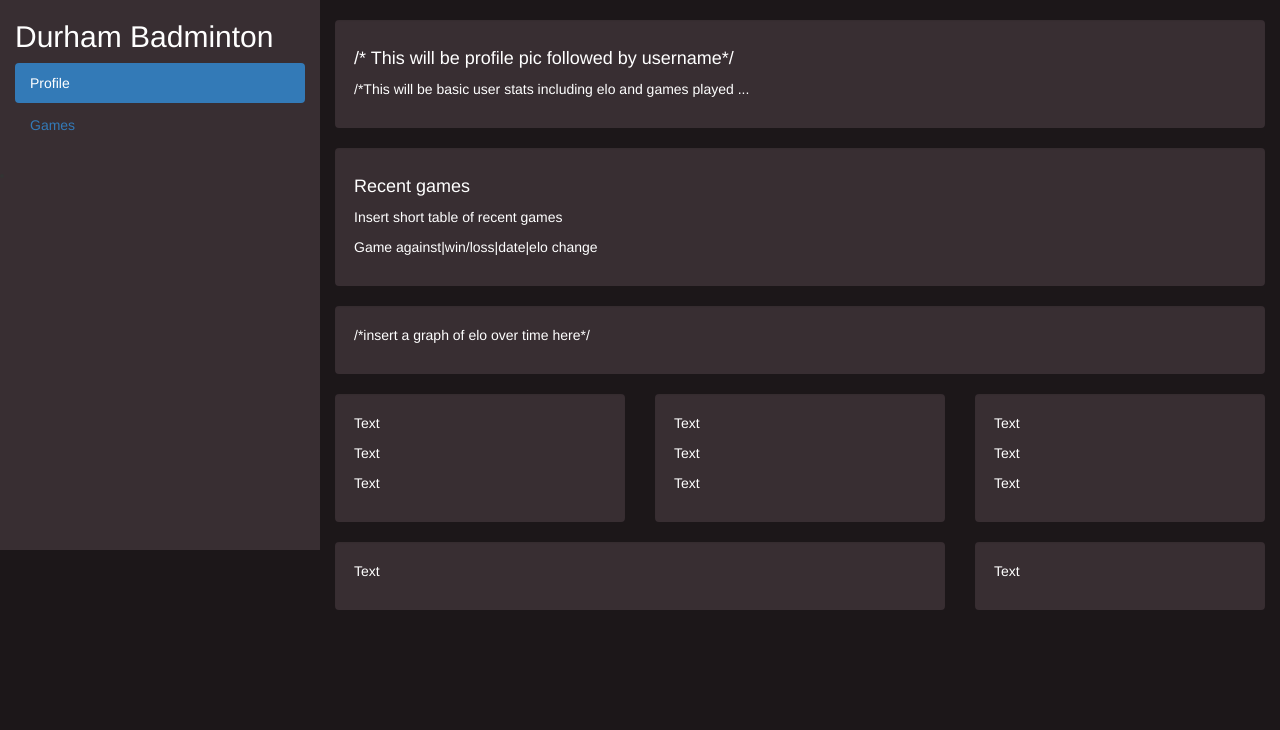
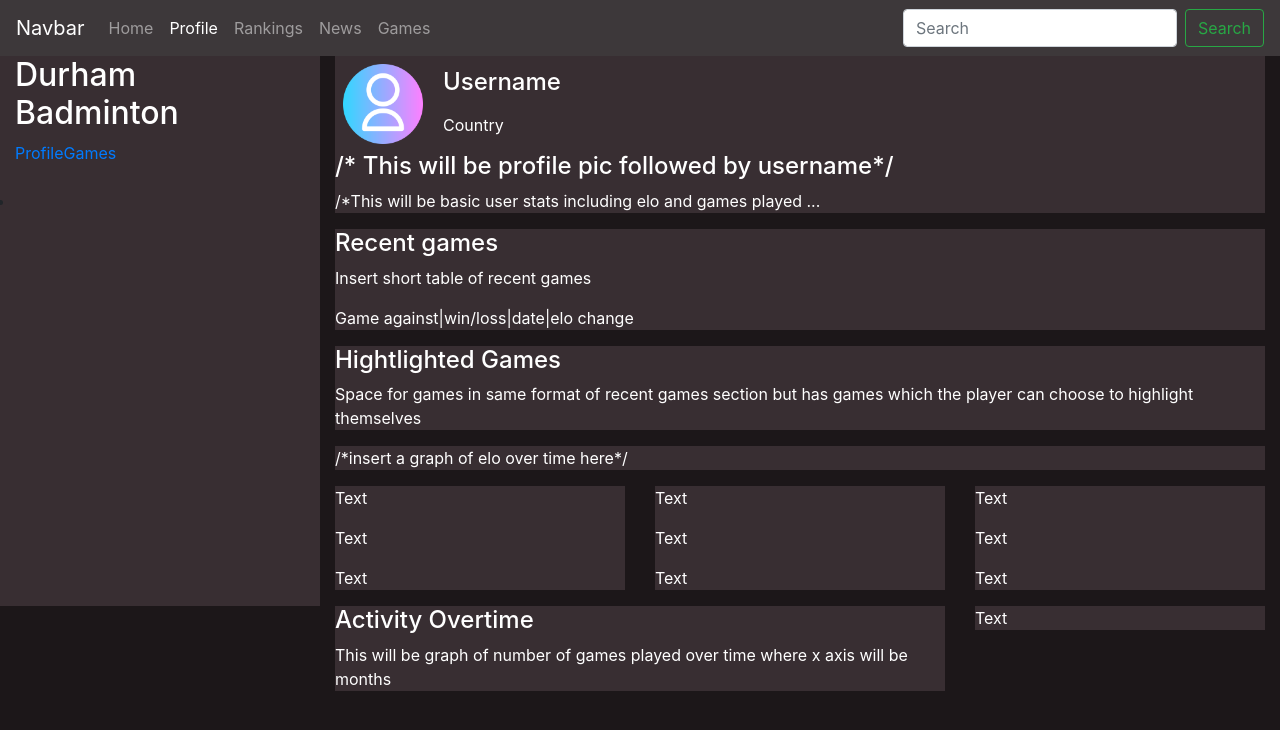
Before and after one commit to Shak1011/TKS-APP, a website: page index.html in a window 1280 px wide. Drawn offline with nearby package versions, Linux system fonts and the light colour scheme.

Commit message:
Small update to the user profile html

```diff
--- a/assets/css/index.css
+++ b/assets/css/index.css
@@ -14,6 +14,11 @@ h2 {
 h4 {
     color: #ffffff;
 }
+
+h7 {
+    color: white;
+}
+
 p {
    color: #ffffff;
 }
@@ -21,3 +26,7 @@ p {
     background-color: #382E32;
     border-width:0ex;
 }
+
+.navbar-bg-dark {
+    background-color: #3d383a;
+}
--- a/index.html
+++ b/index.html
@@ -4,9 +4,9 @@
   <title>Durham Badminton</title>
   <meta charset="utf-8">
   <meta name="viewport" content="width=device-width, initial-scale=1">
-  <link rel="stylesheet" href="https://maxcdn.bootstrapcdn.com/bootstrap/3.4.1/css/bootstrap.min.css">
+  <script src="//ajax.googleapis.com/ajax/libs/jquery/1.11.0/jquery.min.js"></script>
+  <link rel="stylesheet" href="assets/css/bootstrap.min.css">
   <link rel="stylesheet" href="/assets/css/index.css">
-  <script src="https://ajax.googleapis.com/ajax/libs/jquery/3.6.3/jquery.min.js"></script>
   <script src="/assets/js/bootstrap.min.js"></script>
   <style>
     /* Set height of the grid so .sidenav can be 100% (adjust as needed) */
@@ -15,24 +15,36 @@
 </head>
 <body>
 
-<nav class="navbar navbar-inverse visible-xs">
-  <div class="container-fluid">
-    <div class="navbar-header">
-      <button type="button" class="navbar-toggle" data-toggle="collapse" data-target="#myNavbar">
-        <span class="icon-bar"></span>
-        <span class="icon-bar"></span>
-        <span class="icon-bar"></span>
-      </button>
-      <a class="navbar-brand" href="#">Durham Badminton</a>
+  <nav class="navbar navbar-expand-lg navbar-dark navbar-bg-dark">
+    <a class="navbar-brand" href="#">Navbar</a>
+    <button class="navbar-toggler" type="button" data-toggle="collapse" data-target="#navbarSupportedContent" aria-controls="navbarSupportedContent" aria-expanded="false" aria-label="Toggle navigation">
+      <span class="navbar-toggler-icon"></span>
+    </button>
+
+    <div class="collapse navbar-collapse" id="navbarSupportedContent">
+      <ul class="navbar-nav mr-auto">
+        <li class="nav-item">
+          <a class="nav-link" href="#">Home <span class="sr-only">(current)</span></a>
+        </li>
+        <li class="nav-item active">
+          <a class="nav-link" href="#">Profile</a>
+        </li>
+        <li class="nav-item">
+          <a class="nav-link" href="#">Rankings</a>
+        </li>
+        <li class="nav-item">
+          <a class = "nav-link" href="#"> News</a>
+        </li>
+        <li class="nav-item">
+          <a class="nav-link" href="#"> Games</a>
+        </li>
+      </ul>
+      <form class="form-inline my-2 my-lg-0">
+        <input class="form-control mr-sm-2" type="search" placeholder="Search" aria-label="Search">
+        <button class="btn btn-outline-success my-2 my-sm-0" type="submit">Search</button>
+      </form>
     </div>
-    <div class="collapse navbar-collapse" id="myNavbar">
-      <ul class="nav navbar-nav">
-        <li class="active"><a href="#">Dashboard/a></li>
-        <li><a href="#">Age</a></li>
-      </ul>
-    </div>
-  </div>
-</nav>
+  </nav>
 
 <div class="container-fluid">
   <div class="row content">
@@ -50,6 +62,15 @@
 
     <div class="col-sm-9">
       <div class="well profile-heading">
+          <div class="d-flex flex-row">
+            <div class="p-2">
+             <img class="img-fluid" width="80" src="assets/icons/no_profile.png">
+            </div>
+            <div class="p-2 d-flex flex-column">
+              <h4 class="p-1">Username</h4>
+              <h7 class="p-1">Country</h7>
+            </div>
+          </div>
         <h4>/* This will be profile pic followed by username*/</h4>
         <p>/*This will be basic user stats including elo and games played ...</p>
       </div>
@@ -57,6 +78,9 @@
         <h4>Recent games</h4>
         <p>Insert short table of recent games</p>
         <p>Game against|win/loss|date|elo change</p>
+      </div>
+      <div class="well"><h4>Hightlighted Games</h4>
+        <p>Space for games in same format of recent games section but has games which the player can choose to highlight themselves</p>
       </div>
       <div class="well"><p>/*insert a graph of elo over time here*/</p></div>
       <div class="row">
@@ -85,7 +109,8 @@
       <div class="row">
         <div class="col-sm-8">
           <div class="well">
-            <p>Text</p>
+            <h4>Activity Overtime</h4>
+            <p>This will be graph of number of games played over time where x axis will be months</p>
           </div>
         </div>
         <div class="col-sm-4">
```
